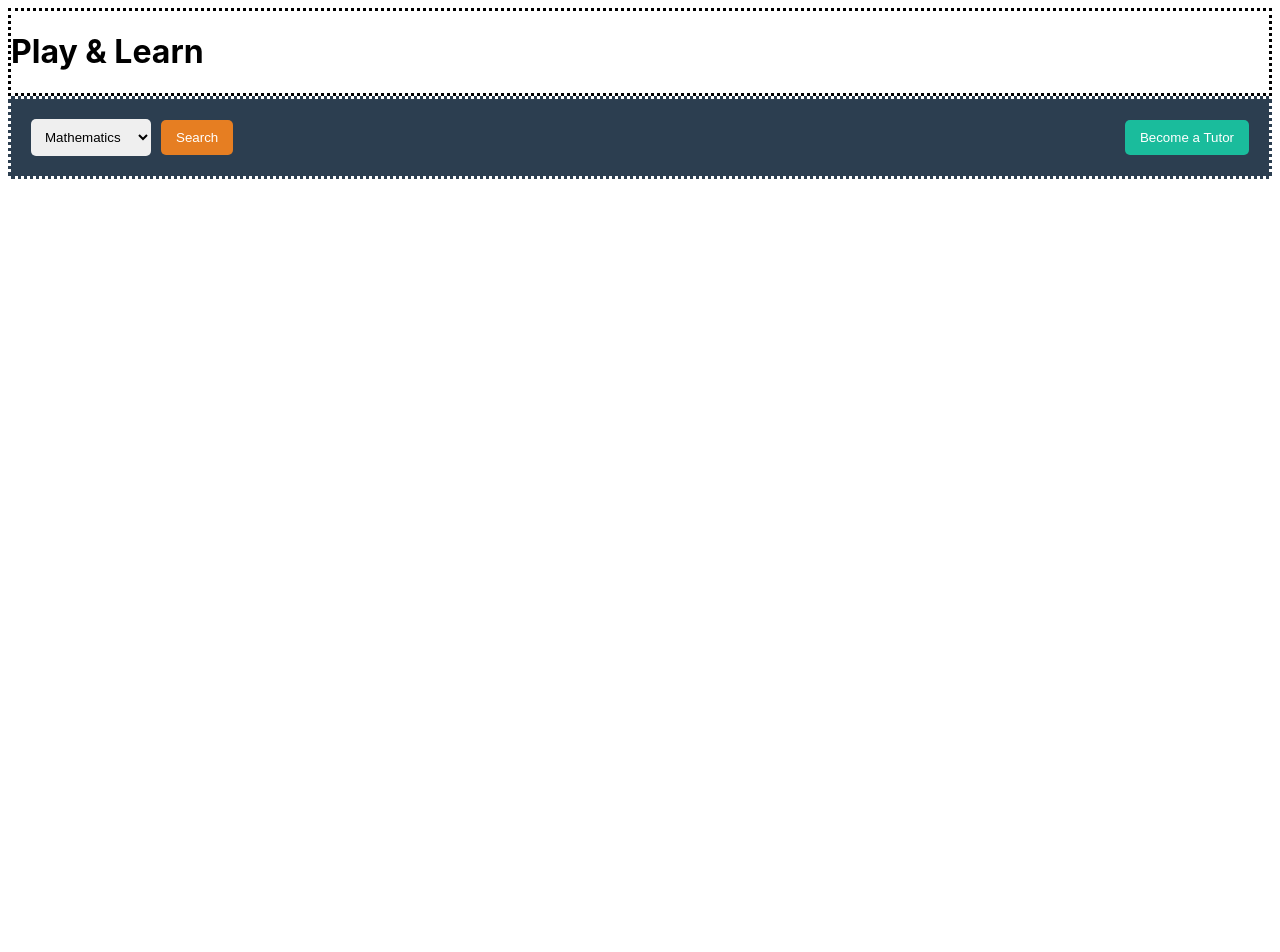
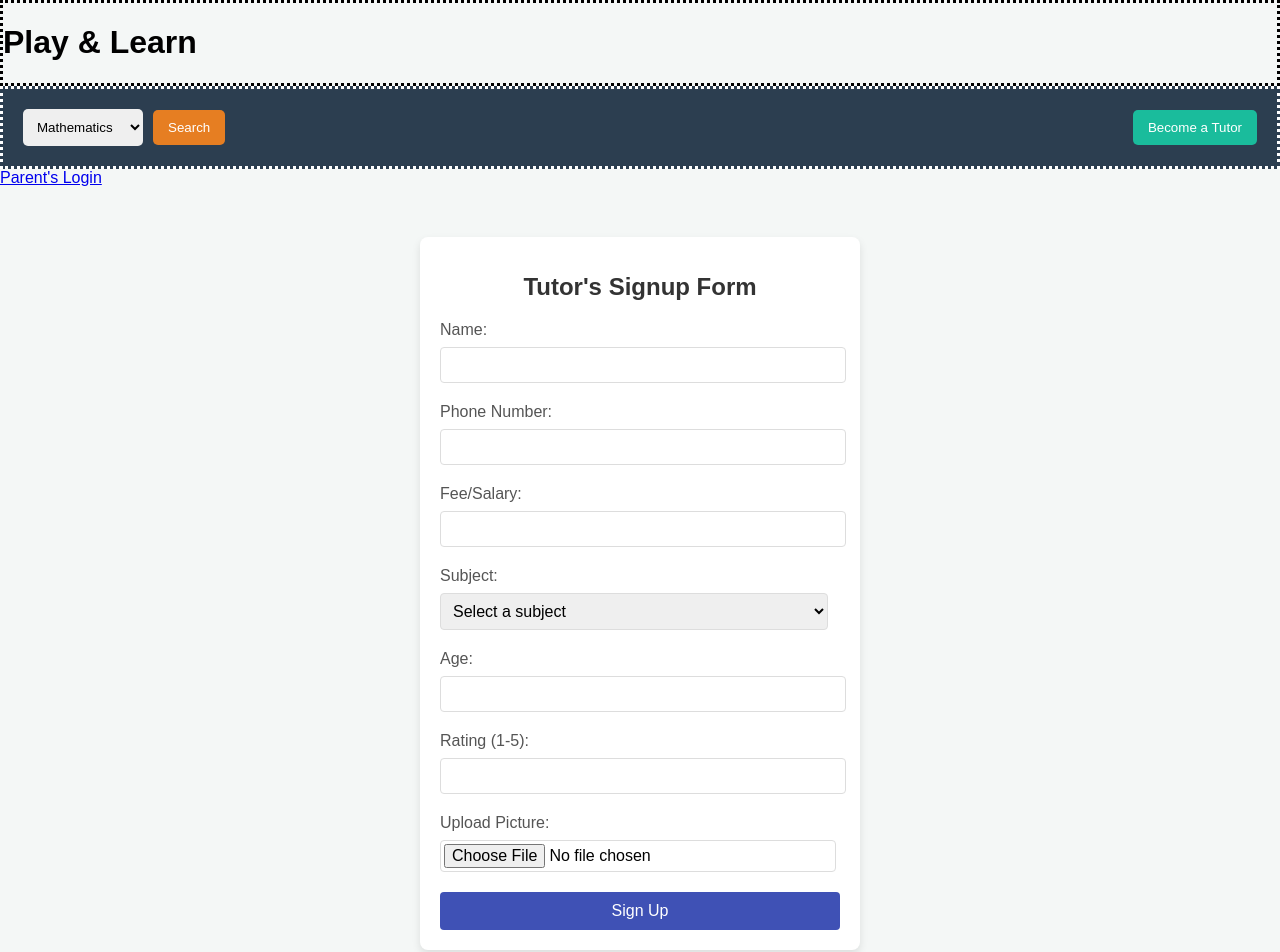
Before and after one commit to otieno-source/phase2-final-project, a React (Create React App) app: page / in a window 1280 px wide. Shown: the top 952 px of the page. Before the commit the page ends 800 px from the top, so only its background shows below. Built offline with nearby package versions, Linux system fonts and the light colour scheme.

Commit message:
Added tutors signup form

```diff
--- a/src/App.js
+++ b/src/App.js
@@ -2,14 +2,17 @@ import React from "react";
 import './index.css'
 import Header from "./components/Header";
 import Nav from "./components/Navigate";
+import TutorForm from "./components/TutorForm";
+import ParentsNav from "./components/Parentsform";
 
 function App(){
   return(
     <div>
       <Header/>
       <Nav/>
+      <ParentsNav/>
+      <TutorForm/>
     </div>
-
   )
 }
 
--- /dev/null
+++ b/src/components/Parentsform.js
@@ -0,0 +1,20 @@
+import React, { useState } from "react";
+import TutorForm from "./TutorForm";
+
+function ParentsNav() {
+    const [showForm, setShowForm] = useState(false);
+
+    const handleClick = (e) => {
+        e.preventDefault(); // Prevent the default anchor behavior
+        setShowForm(true); // Show the form when the link is clicked
+    };
+
+    return (
+        <div>
+            <a href="./TutorForm" onClick={handleClick}>Parent's Login</a>
+            {showForm && <TutorForm />} {/* Conditionally render the TutorForm */}
+        </div>
+    );
+}
+
+export default ParentsNav;
--- /dev/null
+++ b/src/components/TutorForm.js
@@ -0,0 +1,43 @@
+import React from "react";
+import './tutorform.css'
+
+function TutorForm(){
+    return(
+        <div className="tutorform">
+        <h1>Tutor's Signup Form</h1>
+        <form action="#" method="POST" enctype="multipart/form-data">
+            <label for="name">Name:</label>
+            <input type="text" id="name" name="name" required/>
+
+            <label for="phone">Phone Number:</label>
+            <input type="tel" id="phone" name="phone" required/>
+
+            <label for="salary">Fee/Salary:</label>
+            <input type="number" id="salary" name="salary" required/>
+
+            <label for="subject">Subject:</label>
+            <select id="subject" name="subject" required>
+                <option value="">Select a subject</option>
+                <option value="math">Mathematics</option>
+                <option value="science">Science</option>
+                <option value="english">English</option>
+                <option value="history">History</option>
+                <option value="computer">Computer Science</option>
+            </select>
+
+            <label for="age">Age:</label>
+            <input type="number" id="age" name="age" required/>
+
+            <label for="rating">Rating (1-5):</label>
+            <input type="number" id="rating" name="rating" min="1" max="5" required/>
+
+            <label for="picture">Upload Picture:</label>
+            <input type="file" id="picture" name="picture" accept="image/*" required/>
+
+            <button type="submit">Sign Up</button>
+        </form>
+    </div>
+    )
+}
+
+export default TutorForm;
--- /dev/null
+++ b/src/components/tutorform.css
@@ -0,0 +1,77 @@
+body {
+    font-family: 'Arial', sans-serif;
+    background-color: #f4f7f6;
+    margin: 0;
+    padding: 0;
+}
+
+.tutorform {
+    max-width: 400px;
+    margin: 50px auto;
+    padding: 20px;
+    background-color: #ffffff;
+    border-radius: 8px;
+    box-shadow: 0 4px 8px rgba(0, 0, 0, 0.1);
+}
+
+.tutorform h1 {
+    font-size: 24px;
+    margin-bottom: 20px;
+    text-align: center;
+    color: #333;
+}
+
+.tutorform label {
+    display: block;
+    margin-bottom: 8px;
+    color: #555;
+}
+
+.tutorform input[type="text"],
+.tutorform input[type="tel"],
+.tutorform input[type="number"],
+.tutorform select,
+.tutorform input[type="file"] {
+    width: calc(100% - 12px);
+    padding: 8px;
+    margin-bottom: 20px;
+    border: 1px solid #ddd;
+    border-radius: 4px;
+    font-size: 16px;
+}
+
+.tutorform input[type="file"] {
+    padding: 3px;
+}
+
+.tutorform input:focus,
+.tutorform select:focus {
+    outline: none;
+    border: 1px solid #3f51b5;
+    box-shadow: 0 0 5px rgba(63, 81, 181, 0.5);
+}
+
+.tutorform button {
+    width: 100%;
+    padding: 10px;
+    background-color: #3f51b5;
+    color: white;
+    border: none;
+    border-radius: 4px;
+    font-size: 16px;
+    cursor: pointer;
+    transition: background-color 0.3s, transform 0.2s;
+}
+
+.tutorform button:hover {
+    background-color: #5c6bc0;
+    transform: translateY(-2px);
+}
+
+.tutorform button:active {
+    transform: translateY(0);
+}
+
+.tutorform option {
+    padding: 10px;
+}
```
